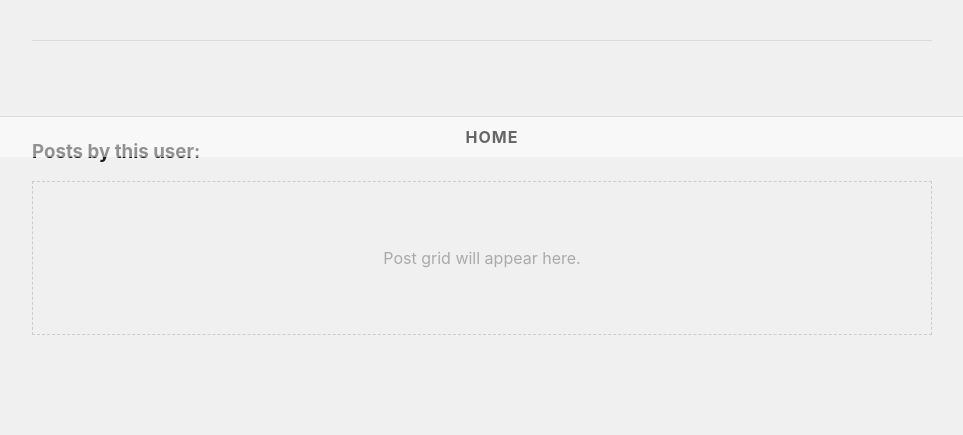
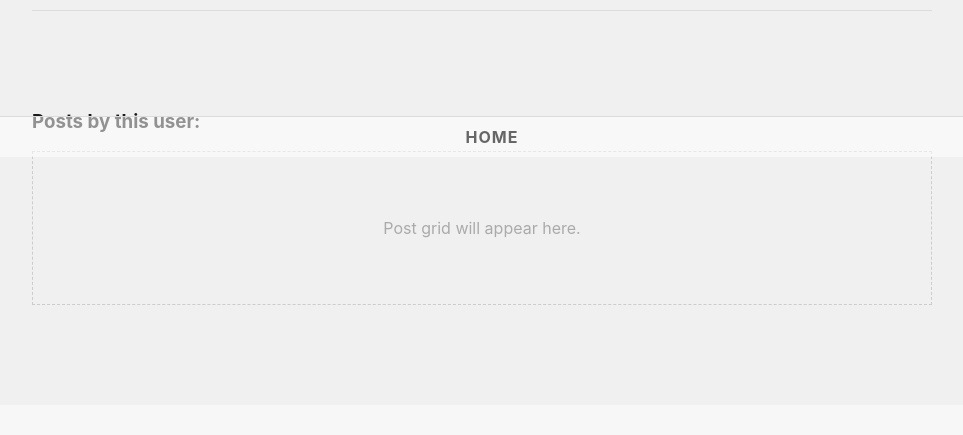
Before and after one commit to plum-sorathorn/cs412, a Django app: page /mini_insta/profile/1 in a window 1280 px wide. Shown: the part 643-1078 px from the top of the page, without its empty margins (158-1121 px from the left). After the commit the page ends 948 px from the top, so only its background shows below. Run offline with Django 5.2, Linux system fonts and the light colour scheme; data comes from the database, SQL or seed files in the repository.

Commit message:
moved up main a bit

```diff
--- a/static/mini_insta_styles.css
+++ b/static/mini_insta_styles.css
@@ -14,7 +14,7 @@ body {
 main {
     max-width: 900px;
     margin: 0 auto;
-    padding: 30px 20px 60px 20px;
+    padding: 0px 20px 60px 20px;
 }
 
 /* --- Header Styles --- */
```
